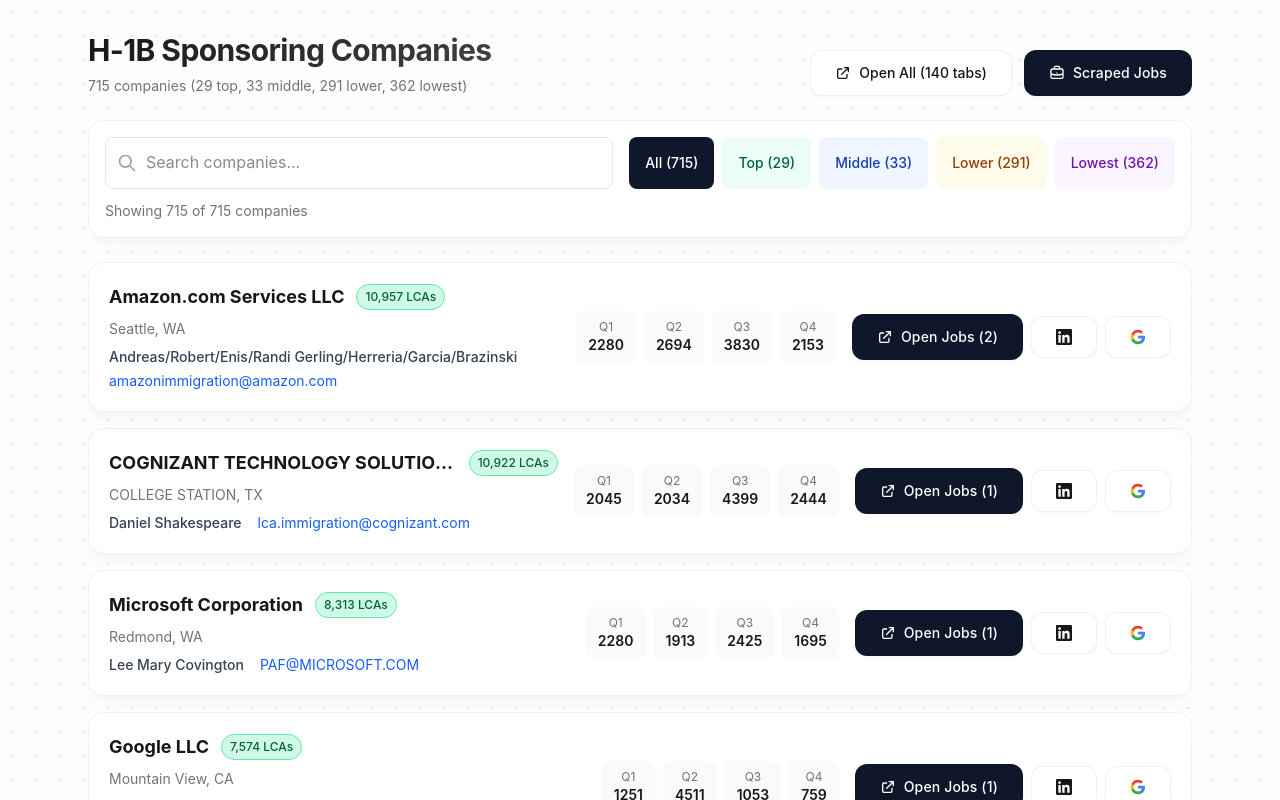
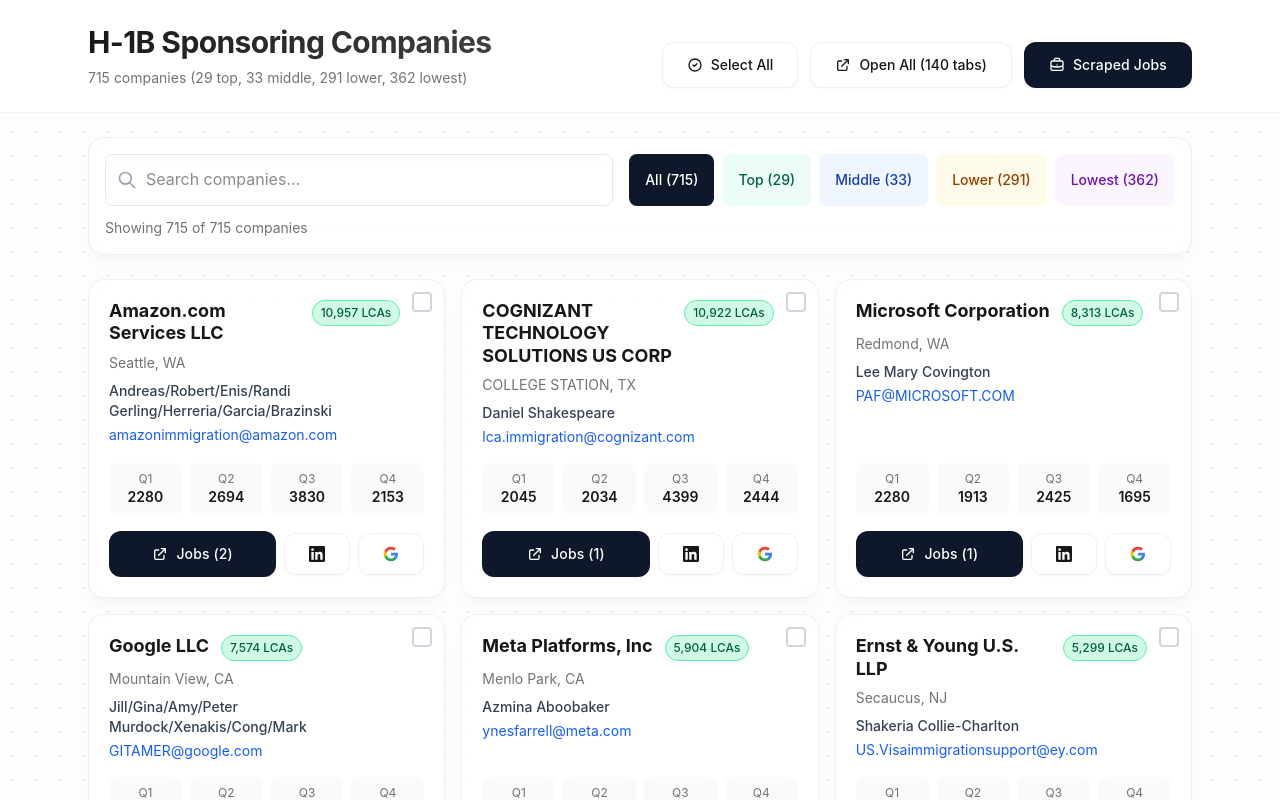
Before and after one commit to VanGoghCode/Final-Destination, a Next.js app: page /jobs in a window 1280 px wide. Shown: the top 800 px of the page. Built offline with nearby package versions, Linux system fonts and the light colour scheme.

Commit message:
Add company URL field, combine research & generate, multi-select companies, sticky header

```diff
--- a/src/app/api/research/route.ts
+++ b/src/app/api/research/route.ts
@@ -4,7 +4,7 @@
 export async function POST(request: Request) {
   try {
     const body = await request.json();
-    const { companyName, positionTitle, jobDescription } = body;
+    const { companyName, companyUrl, positionTitle, jobDescription } = body;
 
     if (!companyName || !positionTitle || !jobDescription) {
       return NextResponse.json(
@@ -13,7 +13,7 @@
       );
     }
 
-    const research = await researchCompany(companyName, positionTitle, jobDescription);
+    const research = await researchCompany(companyName, companyUrl, positionTitle, jobDescription);
 
     return NextResponse.json({
       success: true,
--- a/src/app/jobs/page.tsx
+++ b/src/app/jobs/page.tsx
@@ -34,6 +34,8 @@
   const [loading, setLoading] = useState(true);
   const [search, setSearch] = useState("");
   const [selectedTier, setSelectedTier] = useState<string>("all");
+  const [selectedCompanies, setSelectedCompanies] = useState<Set<string>>(new Set());
+  const [lastSelectedIndex, setLastSelectedIndex] = useState<number | null>(null);
 
   useEffect(() => {
     Promise.all([
@@ -111,13 +113,66 @@
   };
 
   const openAllCompanyPages = () => {
-    filteredCompanies.forEach((company) => {
+    // If companies are selected, open only selected ones
+    const companiesToOpen = selectedCompanies.size > 0
+      ? filteredCompanies.filter((c) => selectedCompanies.has(c.id))
+      : filteredCompanies;
+
+    companiesToOpen.forEach((company) => {
       if (company.careerUrls && company.careerUrls.length > 0) {
         company.careerUrls.forEach((url) => {
           window.open(url, "_blank");
         });
       }
     });
+  };
+
+  const handleCompanySelect = (company: Company, index: number, event: React.MouseEvent) => {
+    const newSelected = new Set(selectedCompanies);
+
+    if (event.shiftKey && lastSelectedIndex !== null) {
+      // Shift+Click: Select range
+      const start = Math.min(lastSelectedIndex, index);
+      const end = Math.max(lastSelectedIndex, index);
+      for (let i = start; i <= end; i++) {
+        newSelected.add(filteredCompanies[i].id);
+      }
+    } else if (event.ctrlKey || event.metaKey) {
+      // Ctrl+Click (or Cmd+Click on Mac): Toggle single selection
+      if (newSelected.has(company.id)) {
+        newSelected.delete(company.id);
+      } else {
+        newSelected.add(company.id);
+      }
+    } else {
+      // Regular click: Select only this one (or deselect if already selected)
+      if (newSelected.size === 1 && newSelected.has(company.id)) {
+        newSelected.clear();
+      } else {
+        newSelected.clear();
+        newSelected.add(company.id);
+      }
+    }
+
+    setSelectedCompanies(newSelected);
+    setLastSelectedIndex(index);
+  };
+
+  const clearSelection = () => {
+    setSelectedCompanies(new Set());
+    setLastSelectedIndex(null);
+  };
+
+  const selectAll = () => {
+    setSelectedCompanies(new Set(filteredCompanies.map((c) => c.id)));
+  };
+
+  // Calculate tabs count for selected or all companies
+  const getTabsCount = () => {
+    const companiesToCount = selectedCompanies.size > 0
+      ? filteredCompanies.filter((c) => selectedCompanies.has(c.id))
+      : filteredCompanies;
+    return companiesToCount.reduce((acc, c) => acc + (c.careerUrls?.length || 0), 0);
   };
 
   if (loading) {
@@ -145,10 +200,11 @@
   const lowestCount = companies.filter((c) => c.tier === "lowest").length;
 
   return (
-    <div className="min-h-screen py-6 lg:py-8">
+    <div className="min-h-screen">
+      {/* Sticky Header */}
+      <div className="sticky top-0 z-10 bg-white/95 backdrop-blur-sm border-b border-gray-100 py-4 lg:py-6">
         <div className="responsive-container">
-        {/* Header */}
-        <div className="flex flex-col md:flex-row md:items-end justify-between gap-4 mb-6">
+          <div className="flex flex-col md:flex-row md:items-end justify-between gap-4">
             <div>
               <h1 className="text-2xl lg:text-3xl font-bold gradient-text mb-2">
                 H-1B Sponsoring Companies
@@ -158,11 +214,55 @@
                 middle, {lowerCount} lower, {lowestCount} lowest)
               </p>
             </div>
-          <div className="flex gap-3">
+            <div className="flex gap-3 flex-wrap">
+            {selectedCompanies.size > 0 && (
+              <>
+                <button
+                  onClick={clearSelection}
+                  className="btn-secondary flex items-center gap-2 text-sm"
+                  title="Clear selection"
+                >
+                  <svg
+                    className="w-4 h-4"
+                    fill="none"
+                    stroke="currentColor"
+                    viewBox="0 0 24 24"
+                  >
+                    <path
+                      strokeLinecap="round"
+                      strokeLinejoin="round"
+                      strokeWidth={2}
+                      d="M6 18L18 6M6 6l12 12"
+                    />
+                  </svg>
+                  Clear ({selectedCompanies.size})
+                </button>
+              </>
+            )}
+            <button
+              onClick={selectAll}
+              className="btn-secondary flex items-center gap-2 text-sm"
+              title="Select all visible companies"
+            >
+              <svg
+                className="w-4 h-4"
+                fill="none"
+                stroke="currentColor"
+                viewBox="0 0 24 24"
+              >
+                <path
+                  strokeLinecap="round"
+                  strokeLinejoin="round"
+                  strokeWidth={2}
+                  d="M9 12l2 2 4-4m6 2a9 9 0 11-18 0 9 9 0 0118 0z"
+                />
+              </svg>
+              Select All
+            </button>
             <button
               onClick={openAllCompanyPages}
-              className="btn-secondary flex items-center gap-2 text-sm"
-              title="Open all career pages for all companies"
+              className={`flex items-center gap-2 text-sm ${selectedCompanies.size > 0 ? 'btn-primary' : 'btn-secondary'}`}
+              title={selectedCompanies.size > 0 ? "Open selected companies" : "Open all career pages"}
             >
               <svg
                 className="w-4 h-4"
@@ -177,12 +277,7 @@
                   d="M10 6H6a2 2 0 00-2 2v10a2 2 0 002 2h10a2 2 0 002-2v-4M14 4h6m0 0v6m0-6L10 14"
                 />
               </svg>
-              Open All (
-              {filteredCompanies.reduce(
-                (acc, c) => acc + (c.careerUrls?.length || 0),
-                0,
-              )}{" "}
-              tabs)
+              {selectedCompanies.size > 0 ? `Open Selected (${getTabsCount()} tabs)` : `Open All (${getTabsCount()} tabs)`}
             </button>
             <a
               href="/job-listings"
@@ -205,7 +300,11 @@
             </a>
           </div>
         </div>
+        </div>
+      </div>
 
+      {/* Main Content */}
+      <div className="responsive-container py-6">
         {/* Search and Tier Filter */}
         <div className="glass-card p-4 mb-6">
           <div className="flex flex-col sm:flex-row gap-4">
@@ -286,21 +385,56 @@
           </div>
           <div className="mt-3 text-sm text-muted">
             Showing {filteredCompanies.length} of {companies.length} companies
+            {selectedCompanies.size > 0 && (
+              <span className="ml-2 text-primary font-medium">
+                • {selectedCompanies.size} selected
+              </span>
+            )}
           </div>
         </div>
 
         {/* Company List */}
-        <div className="space-y-4">
-          {filteredCompanies.map((company) => (
+        <div className="grid grid-cols-1 md:grid-cols-2 xl:grid-cols-3 gap-4">
+          {filteredCompanies.map((company, index) => (
             <div
               key={company.id}
-              className="glass-card p-5 hover:shadow-lg transition-all"
+              onClick={(e) => handleCompanySelect(company, index, e)}
+              className={`relative glass-card p-5 hover:shadow-lg transition-all flex flex-col cursor-pointer select-none ${
+                selectedCompanies.has(company.id)
+                  ? "ring-2 ring-primary bg-primary/5"
+                  : ""
+              }`}
             >
-              <div className="flex flex-col lg:flex-row lg:items-center gap-4">
+              {/* Selection checkbox indicator */}
+              <div className="absolute top-3 right-3">
+                <div
+                  className={`w-5 h-5 rounded border-2 flex items-center justify-center transition-colors ${
+                    selectedCompanies.has(company.id)
+                      ? "bg-primary border-primary"
+                      : "border-gray-300 hover:border-primary"
+                  }`}
+                >
+                  {selectedCompanies.has(company.id) && (
+                    <svg
+                      className="w-3 h-3 text-white"
+                      fill="none"
+                      stroke="currentColor"
+                      viewBox="0 0 24 24"
+                    >
+                      <path
+                        strokeLinecap="round"
+                        strokeLinejoin="round"
+                        strokeWidth={3}
+                        d="M5 13l4 4L19 7"
+                      />
+                    </svg>
+                  )}
+                </div>
+              </div>
               {/* Company Info */}
-                <div className="flex-1 min-w-0">
-                  <div className="flex items-center gap-3 mb-2">
-                    <h2 className="font-bold text-lg truncate">
+              <div className="flex-1 min-w-0 mb-4 pr-6">
+                <div className="flex items-start gap-3 mb-2">
+                  <h2 className="font-bold text-lg leading-tight">
                     {company.name}
                   </h2>
                   <span className="shrink-0 text-xs px-2 py-1 rounded-full bg-emerald-100 text-emerald-800 border border-emerald-300 font-medium">
@@ -311,7 +445,7 @@
                   {company.city}, {company.state}
                 </p>
 
-                  {/* POC Info - Inline */}
+                {/* POC Info */}
                 {company.pocEmail && (
                   <div className="flex flex-wrap items-center gap-x-4 gap-y-1 text-sm">
                     <span className="font-medium text-gray-700">
@@ -319,7 +453,7 @@
                     </span>
                     <a
                       href={`mailto:${company.pocEmail}`}
-                        className="text-blue-600 hover:underline"
+                      className="text-blue-600 hover:underline truncate"
                     >
                       {company.pocEmail}
                     </a>
@@ -328,11 +462,11 @@
               </div>
 
               {/* Quarterly Stats - Compact */}
-                <div className="flex items-center gap-2">
+              <div className="flex items-center justify-between gap-2 mb-4">
                 {["Q1", "Q2", "Q3", "Q4"].map((q) => (
                   <div
                     key={q}
-                      className="text-center px-3 py-2 bg-gray-50 rounded-lg"
+                    className="text-center px-3 py-2 bg-gray-50 rounded-lg flex-1"
                   >
                     <div className="text-xs text-muted">{q}</div>
                     <div className="font-semibold text-sm">
@@ -343,13 +477,13 @@
               </div>
 
               {/* Actions */}
-                <div className="flex items-center gap-2">
+              <div className="flex items-center gap-2" onClick={(e) => e.stopPropagation()}>
                 <button
                   onClick={() => openAllCareerPages(company)}
                   disabled={
                     !company.careerUrls || company.careerUrls.length === 0
                   }
-                    className="btn-primary text-sm flex items-center gap-2 disabled:opacity-50 disabled:cursor-not-allowed"
+                  className="btn-primary text-sm flex items-center gap-2 flex-1 justify-center disabled:opacity-50 disabled:cursor-not-allowed"
                   title={
                     company.careerUrls?.length > 0
                       ? `Open ${company.careerUrls.length} career page(s)`
@@ -369,7 +503,7 @@
                       d="M10 6H6a2 2 0 00-2 2v10a2 2 0 002 2h10a2 2 0 002-2v-4M14 4h6m0 0v6m0-6L10 14"
                     />
                   </svg>
-                    Open Jobs ({company.careerUrls?.length || 0})
+                  Jobs ({company.careerUrls?.length || 0})
                 </button>
                 <a
                   href={`https://www.linkedin.com/search/results/people/?keywords=${encodeURIComponent(company.name + " recruiter")}`}
@@ -418,7 +552,6 @@
                 </a>
               </div>
             </div>
-            </div>
           ))}
         </div>
 
--- a/src/context/AppContext.tsx
+++ b/src/context/AppContext.tsx
@@ -10,6 +10,7 @@
   personalDetails: string;
   companyInfo: string;
   companyName: string;
+  companyUrl: string;
   positionTitle: string;
 
   // Company Research
@@ -36,6 +37,7 @@
   setPersonalDetails: (value: string) => void;
   setCompanyInfo: (value: string) => void;
   setCompanyName: (value: string) => void;
+  setCompanyUrl: (value: string) => void;
   setPositionTitle: (value: string) => void;
   setCompanyResearch: (value: string) => void;
   setIsResearching: (value: boolean) => void;
@@ -55,6 +57,7 @@
   personalDetails: "",
   companyInfo: "",
   companyName: "",
+  companyUrl: "",
   positionTitle: "",
   companyResearch: "",
   isResearching: false,
@@ -83,6 +86,8 @@
     setState((prev) => ({ ...prev, companyInfo: value }));
   const setCompanyName = (value: string) =>
     setState((prev) => ({ ...prev, companyName: value }));
+  const setCompanyUrl = (value: string) =>
+    setState((prev) => ({ ...prev, companyUrl: value }));
   const setPositionTitle = (value: string) =>
     setState((prev) => ({ ...prev, positionTitle: value }));
   const setCompanyResearch = (value: string) =>
@@ -113,6 +118,7 @@
         setPersonalDetails,
         setCompanyInfo,
         setCompanyName,
+        setCompanyUrl,
         setPositionTitle,
         setCompanyResearch,
         setIsResearching,
--- a/src/lib/gemini.ts
+++ b/src/lib/gemini.ts
@@ -78,16 +78,21 @@
  */
 export async function researchCompany(
   companyName: string,
+  companyUrl: string | undefined,
   positionTitle: string,
   jobDescription: string,
 ): Promise<string> {
+  const companyUrlInfo = companyUrl
+    ? `\n\n## COMPANY WEBSITE:\nIMPORTANT: Use this URL to identify the EXACT company: ${companyUrl}\nThis URL is authoritative - use it to research the correct company and avoid confusion with other companies that may have similar names.`
+    : '';
+
   const prompt = `You are an expert career researcher and strategist. Your task is to provide deep, actionable research about a company and role that will help a candidate stand out by showing MULTIDISCIPLINARY FIT.
 
 ## THE MULTIDISCIPLINARY ADVANTAGE:
 In 2026, candidates get rejected not because of bad resumes, but because other candidates have backgrounds MORE SIMILAR to the work the company is already doing. The key to standing out is showing MULTIDISCIPLINARY expertise that combines two or more fields relevant to this role.
 
 ## RESEARCH TASK:
-Provide comprehensive research on **${companyName}** for the **${positionTitle}** position.
+Provide comprehensive research on **${companyName}** for the **${positionTitle}** position.${companyUrlInfo}
 
 ## JOB DESCRIPTION:
 ${jobDescription}
@@ -198,11 +203,12 @@
    - Professional summary/objective (align with company culture and role focus, emphasize multidisciplinary fit)
    - Skills section (group with technical adjacencies, reorder for relevance, show domain expertise)
    - How achievements are described (not the achievements themselves)
-5. **MULTIDISCIPLINARY SKILLS EMPHASIS:** In the summary and throughout, emphasize how the candidate's combination of skills (technical + domain) makes them uniquely qualified. Show how their background DIRECTLY RELATES to what the company does.
-6. **SKILLS FROM JOB DESCRIPTION:** Extract ALL required and preferred skills mentioned in the job description and ADD them to the Skills section. Include technical skills, tools, frameworks, methodologies, and soft skills. Group related skills together to show contextual clustering.
-7. **SEMANTIC KEYWORDS:** Naturally weave keywords and their technical adjacencies from the job description INTO existing bullet points.
-8. **IMPACT:** Quantify achievements (e.g., "Scaled system to handle 10x traffic") where possible, using velocity-signaling verbs.
-9. **CLEAN OUTPUT:** Return ONLY the complete LaTeX code. Do NOT wrap in markdown \`\`\`latex blocks. Do NOT include explanations.
+5. **SUMMARY WORD LIMIT:** The professional summary/objective section MUST NOT exceed 60 words. Keep it concise, impactful, and focused on multidisciplinary fit.
+6. **MULTIDISCIPLINARY SKILLS EMPHASIS:** In the summary and throughout, emphasize how the candidate's combination of skills (technical + domain) makes them uniquely qualified. Show how their background DIRECTLY RELATES to what the company does.
+7. **SKILLS FROM JOB DESCRIPTION:** Extract ALL required and preferred skills mentioned in the job description and ADD them to the Skills section. Include technical skills, tools, frameworks, methodologies, and soft skills. Group related skills together to show contextual clustering.
+8. **SEMANTIC KEYWORDS:** Naturally weave keywords and their technical adjacencies from the job description INTO existing bullet points.
+9. **IMPACT:** Quantify achievements (e.g., "Scaled system to handle 10x traffic") where possible, using velocity-signaling verbs.
+10. **CLEAN OUTPUT:** Return ONLY the complete LaTeX code. Do NOT wrap in markdown \`\`\`latex blocks. Do NOT include explanations.
 
 ## ORIGINAL RESUME (LaTeX):
 ${resumeLatex}
```
Also changed, not shown: src/app/page.tsx (+49 -31 lines). Lines whose indentation alone changed are shown as unchanged.
